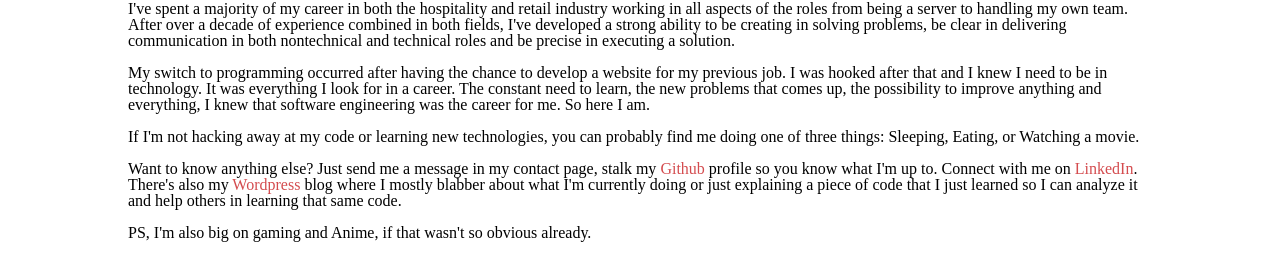
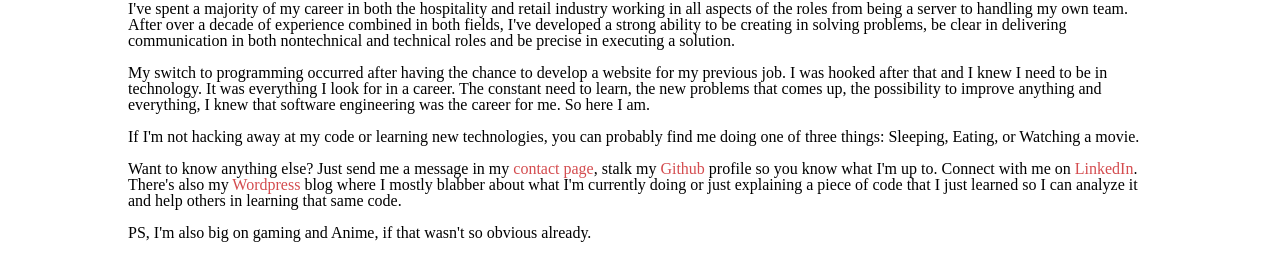
Before and after one commit to david-chua/react-portfolio, a React (Create React App) app in the folder react-portfolio/: page /about in a window 1280 px wide. Shown: the part 756-1015 px from the top of the page. Built offline with nearby package versions, Linux system fonts and the light colour scheme.

Commit message:
contact in home page

```diff
--- a/react-portfolio/src/Components/About.js
+++ b/react-portfolio/src/Components/About.js
@@ -100,7 +100,7 @@ class About extends React.Component{
             <br/>
             <p>If I'm not hacking away at my code or learning new technologies, you can probably find me doing one of three things: Sleeping, Eating, or Watching a movie.</p>
             <br />
-            <p>Want to know anything else? Just send me a message in my contact page, stalk my <a target="_blank" href="https://github.com/david-chua">Github</a> profile so you know what I'm up to. Connect with me on <a target="_blank" href="https://www.linkedin.com/in/dpchua/">LinkedIn</a>. There's also my <a target="_blank" href="https://whenlifebringsyoucode.wordpress.com/">Wordpress</a> blog where I mostly blabber about what I'm currently doing or just explaining a piece of code that I just learned so I can analyze it and help others in learning that same code. </p>
+            <p>Want to know anything else? Just send me a message in my <a target="_blank" href="https://davidchua.me/contact">contact page</a>, stalk my <a target="_blank" href="https://github.com/david-chua">Github</a> profile so you know what I'm up to. Connect with me on <a target="_blank" href="https://www.linkedin.com/in/dpchua/">LinkedIn</a>. There's also my <a target="_blank" href="https://whenlifebringsyoucode.wordpress.com/">Wordpress</a> blog where I mostly blabber about what I'm currently doing or just explaining a piece of code that I just learned so I can analyze it and help others in learning that same code. </p>
             <br />
             <p> PS, I'm also big on gaming and Anime, if that wasn't so obvious already.</p>
           </div>
```
